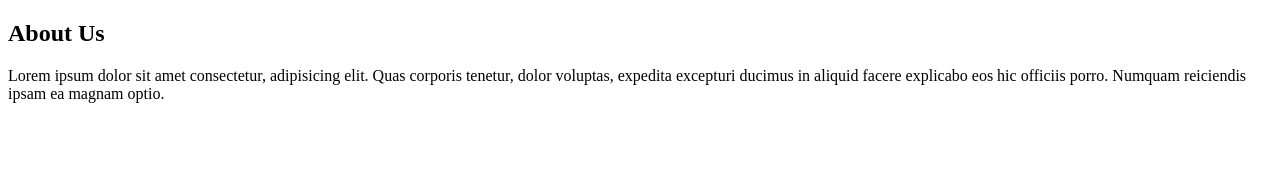
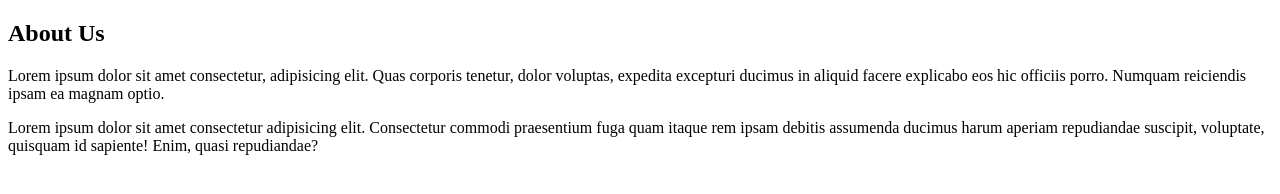
Before and after one commit to dhyana1234/demo, a plain HTML site: page about.html in a window 1280 px wide. Drawn offline with Linux system fonts and the light colour scheme.

Commit message:
new para added

```diff
--- a/about.html
+++ b/about.html
@@ -8,5 +8,6 @@
 <body>
     <h2>About Us</h2>
     <p>Lorem ipsum dolor sit amet consectetur, adipisicing elit. Quas corporis tenetur, dolor voluptas, expedita excepturi ducimus in aliquid facere explicabo eos hic officiis porro. Numquam reiciendis ipsam ea magnam optio.</p>
+    <p>Lorem ipsum dolor sit amet consectetur adipisicing elit. Consectetur commodi praesentium fuga quam itaque rem ipsam debitis assumenda ducimus harum aperiam repudiandae suscipit, voluptate, quisquam id sapiente! Enim, quasi repudiandae?</p>
 </body>
 </html>
```
